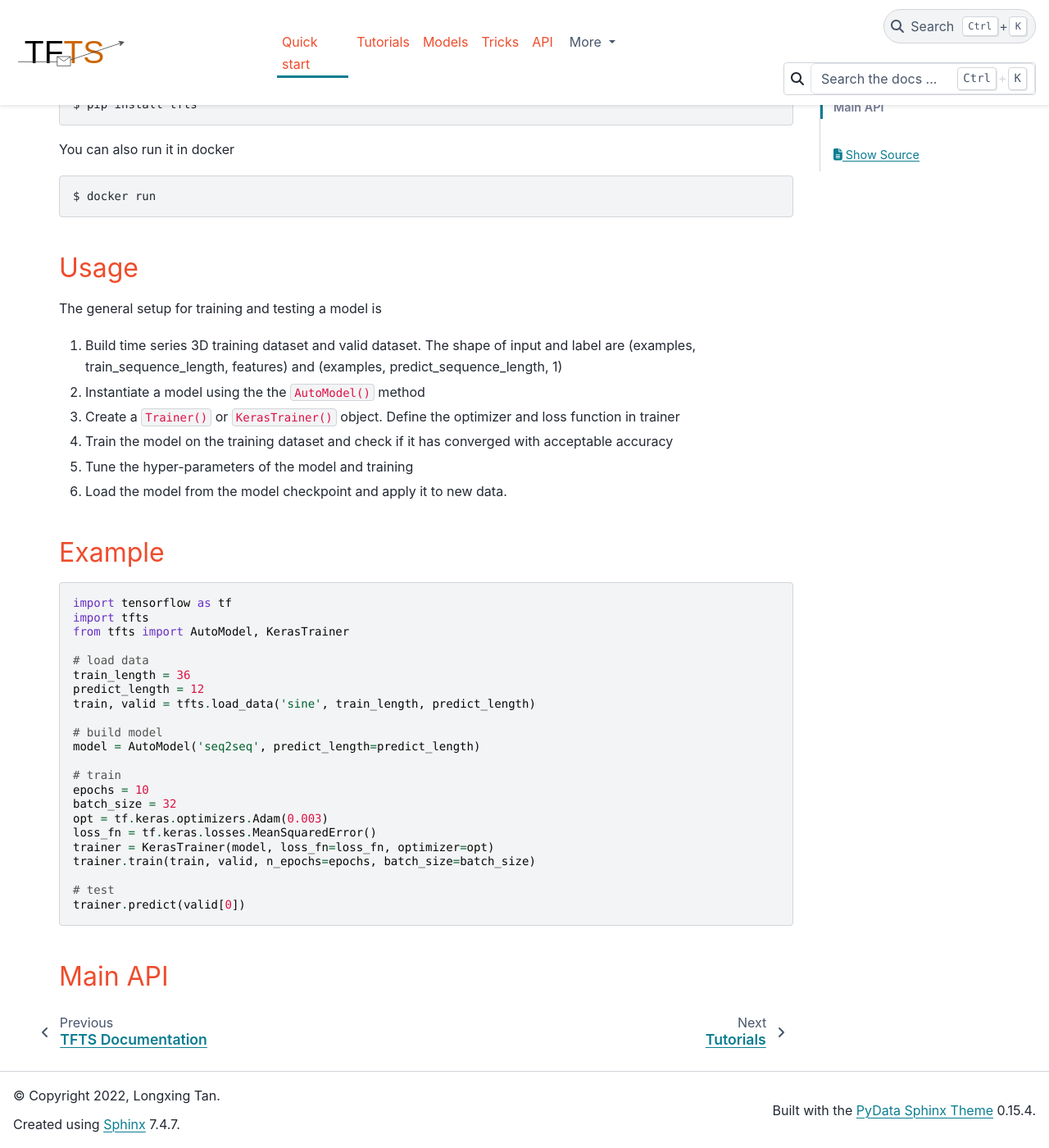
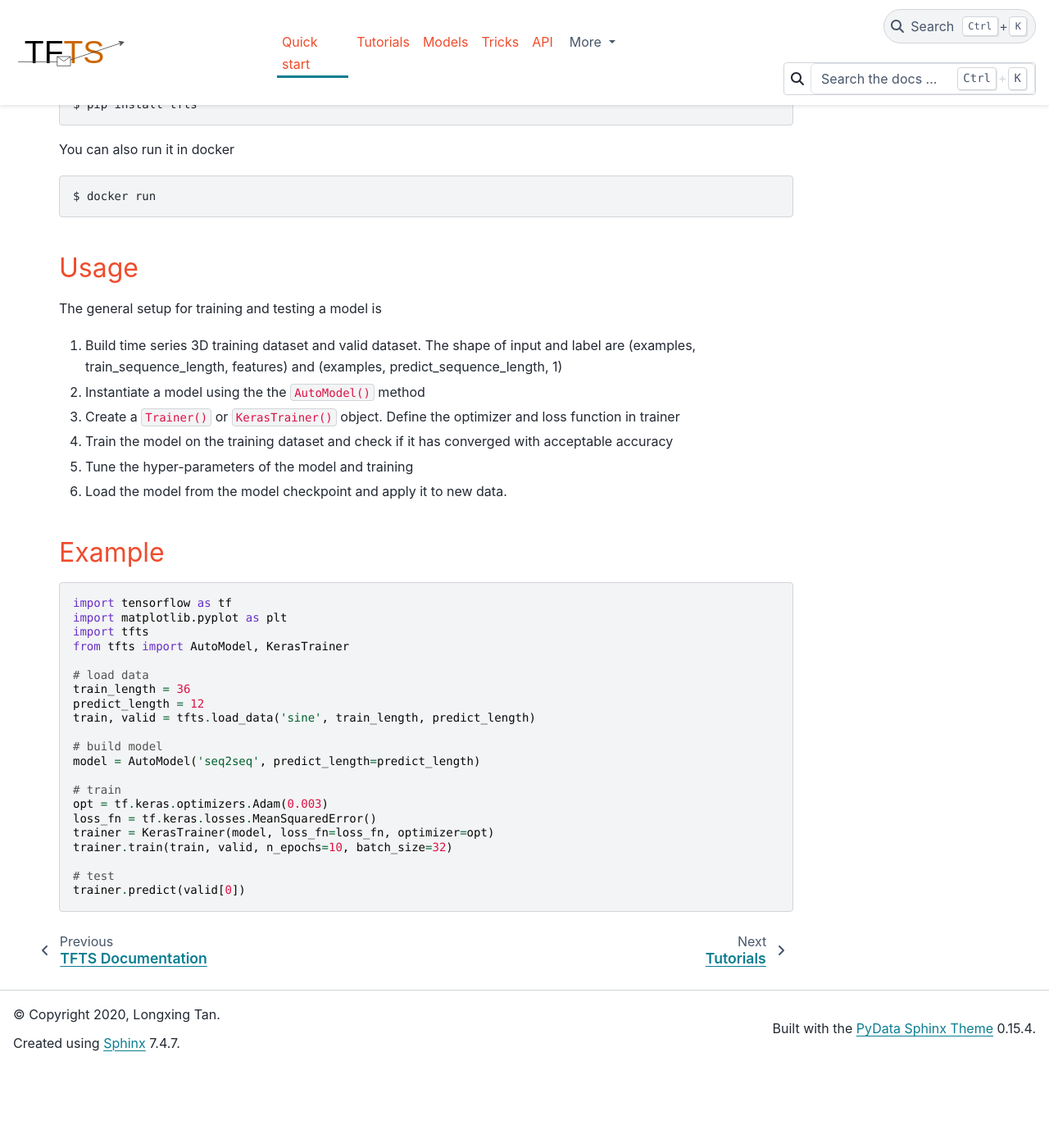
Before and after one commit to LongxingTan/Time-series-prediction, a Sphinx documentation site: the page built from docs/source/quick-start.rst, in a window 1280 px wide and 1400 px high, scrolled down 415 px. Shown: the whole window at 82% size. Built offline with Sphinx 7.4.7 and the PyData theme 0.15.4, drawn with Linux system fonts in a browser that asks for light colours; after the commit the page ends 1716 px from its top, so only the background shows below that.

Commit message:
refactor: update docstring

```diff
--- a/docs/source/conf.py
+++ b/docs/source/conf.py
@@ -15,6 +15,7 @@ from pathlib import Path
 import shutil
 import sys
 
+from recommonmark.parser import CommonMarkParser
 from sphinx.application import Sphinx
 from sphinx.ext.autosummary import Autosummary
 from sphinx.pycode import ModuleAnalyzer
@@ -29,7 +30,7 @@ import tfts
 # -- Project information -----------------------------------------------------
 
 project = "Time-series-prediction"
-copyright = "2022, Longxing Tan"
+copyright = "2020, Longxing Tan"
 author = "Longxing Tan"
 
 # The full version, including alpha/beta/rc tags
@@ -164,8 +165,6 @@ html_sidebars = {
     "tutorials": [],
     "models": [],
     "tricks": [],
-    # "faq": [],
-    # "contribute": [],
     "CHANGELOG": [],
 }
 
--- a/docs/source/quick-start.rst
+++ b/docs/source/quick-start.rst
@@ -47,6 +47,7 @@ Example
 .. code-block:: python
 
     import tensorflow as tf
+    import matplotlib.pyplot as plt
     import tfts
     from tfts import AutoModel, KerasTrainer
 
@@ -59,18 +60,13 @@ Example
     model = AutoModel('seq2seq', predict_length=predict_length)
 
     # train
-    epochs = 10
-    batch_size = 32
     opt = tf.keras.optimizers.Adam(0.003)
     loss_fn = tf.keras.losses.MeanSquaredError()
     trainer = KerasTrainer(model, loss_fn=loss_fn, optimizer=opt)
-    trainer.train(train, valid, n_epochs=epochs, batch_size=batch_size)
+    trainer.train(train, valid, n_epochs=10, batch_size=32)
 
     # test
     trainer.predict(valid[0])
 
 
-Main API
----------
-
 .. currentmodule:: tfts
```
Also changed, not shown: docs/requirements_docs.txt (+5 -5 lines), 2 other files.
